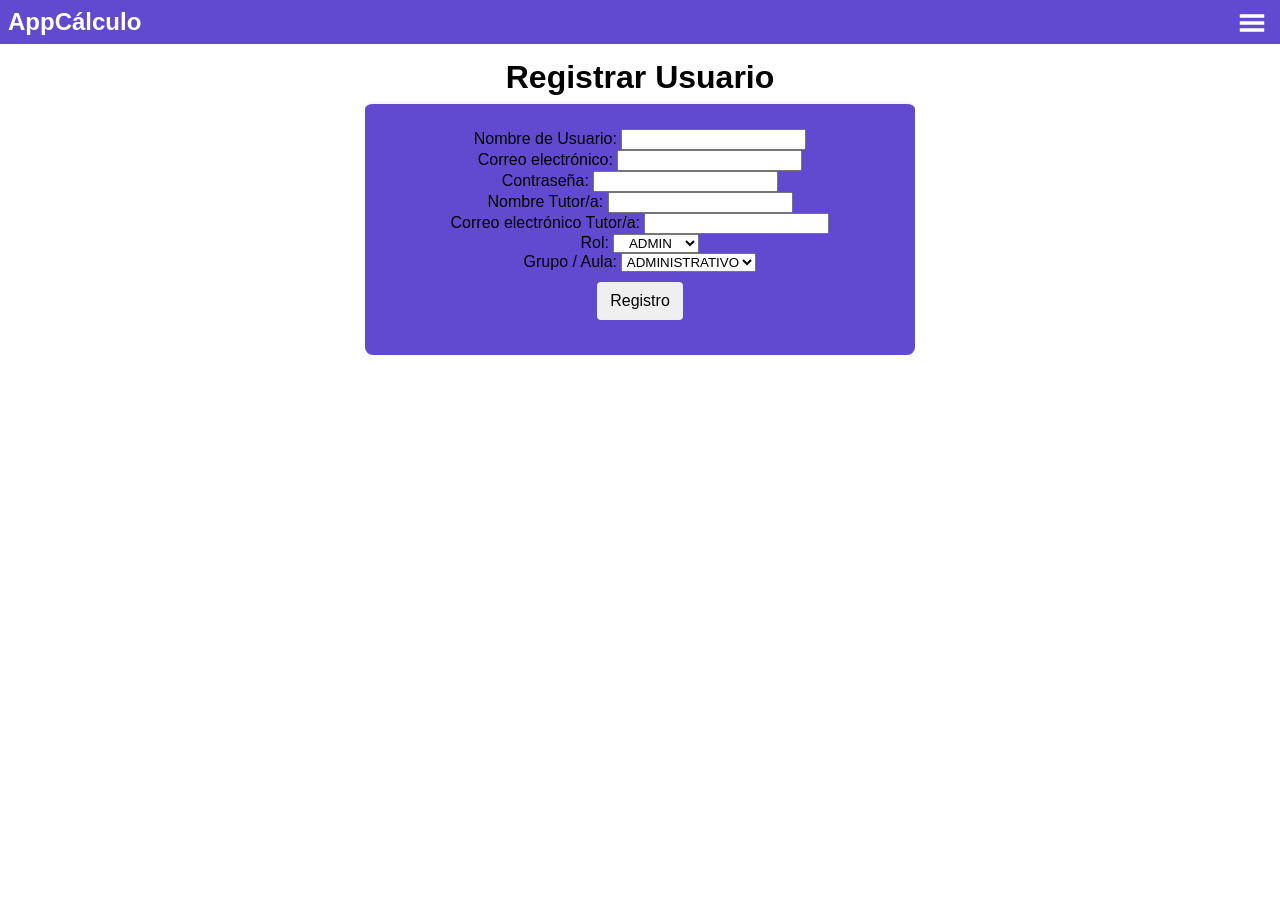
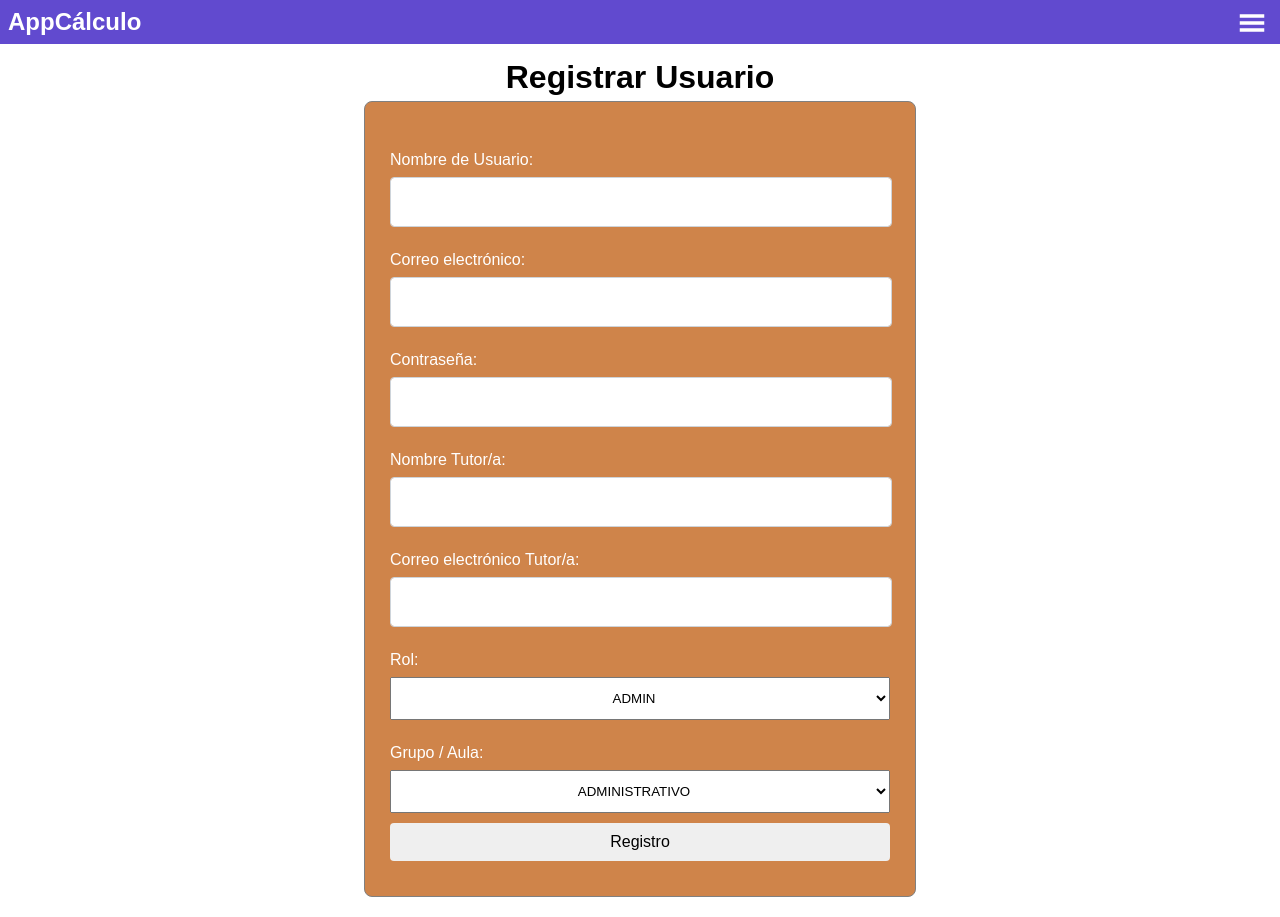
Before and after one commit to KeywizZ/AppCalculo, a React (Create React App) app: page /register in a window 1280 px wide. Before the commit the page ends 800 px from the top, so only its background shows below. Built offline with nearby package versions, Linux system fonts and the light colour scheme; a web font is replaced by a local one.

Commit message:
About info

```diff
--- a/src/_variables.scss
+++ b/src/_variables.scss
@@ -5,6 +5,8 @@
     color: #F0934D;
     color: #614ACF;
     color: #412CA3;
+    color: #ff991c;
+    color: #F28500;
     color: #F28500;
 }
 
@@ -12,6 +14,9 @@ $azulFondo: #614ACF;
 $azulOscuroFondo: #412CA3;
 $buttonColor: #F28500;
 $textInButton: #B9F0B9;
+$naranjaFondo: #CF844A;
+$naranjaFondo2: #ff991c;
+
 
 //screen-sizes
 $desktop: 992px;
--- a/src/pages/RegisterPage/_RegisterPage.scss
+++ b/src/pages/RegisterPage/_RegisterPage.scss
@@ -1,25 +1,20 @@
 .login-title {
     padding: 15px 0;
 }
-
 
 .register-page {
     display: flex;
     padding: 5px;
     justify-content: center;
 
-
     .container-form {
         padding: 1rem;
-        border: solid #f7f7f9;
-        border-width: 0.2rem 0 0;
-        background-color: $azulFondo;
+        border: 1px solid grey;
+        background-color: $naranjaFondo;
         width: 500px;
         border-radius: .5em;
 
-
-
-        .user-input {
+        .form-input {
             text-align: left;
             display: flex;
             flex-direction: column;
@@ -58,46 +53,13 @@
             }
 
             input:focus {
-                background: $buttonColor;
+                background: $naranjaFondo2;
             }
 
         }
 
     }
 
-    .pass-input {
-        text-align: left;
-
-
-        label {
-            display: inline-block;
-            margin: 0.5rem 0;
-            padding-top: 1rem;
-            color: white;
-            text-shadow: #CF844A 1px 1px;
-        }
-
-        input {
-            display: block;
-            width: 100%;
-            padding: 0.75rem 0;
-            font-size: 1rem;
-            line-height: 1.5;
-            color: #495057;
-            background-color: #fff;
-            background-clip: padding-box;
-            border: 1px solid #ced4da;
-            border-radius: 0.25rem;
-            transition: border-color .15s ease-in-out,
-                box-shadow .15s ease-in-out;
-            text-align: left;
-        }
-
-        input:focus {
-            background: $buttonColor;
-        }
-
-    }
 
     .btn {
         display: inline-block;
@@ -119,9 +81,10 @@
             border-color .15s ease-in-out,
             box-shadow .15s ease-in-out;
         margin: 10px 0;
+        width: 100%;
     }
 
-    .form-role {
+    .form-drop {
         text-align: left;
 
         label {
@@ -134,7 +97,7 @@
 
         select {
             display: block;
-            width: 100px;
+            width: 100%;
             padding: 0.75rem 0;
         }
 
@@ -150,7 +113,7 @@
     @include tablet {
         .container-form {
             padding: 25px;
-            //background-color: red;
+
 
         }
     }
--- a/src/shared/components/HamburgerMenu/_HamburgerMenu.scss
+++ b/src/shared/components/HamburgerMenu/_HamburgerMenu.scss
@@ -36,6 +36,7 @@
   }
   .logoutLi {
     margin-top: 50px;
+    text-decoration: underline;
   }
 }
 
```
